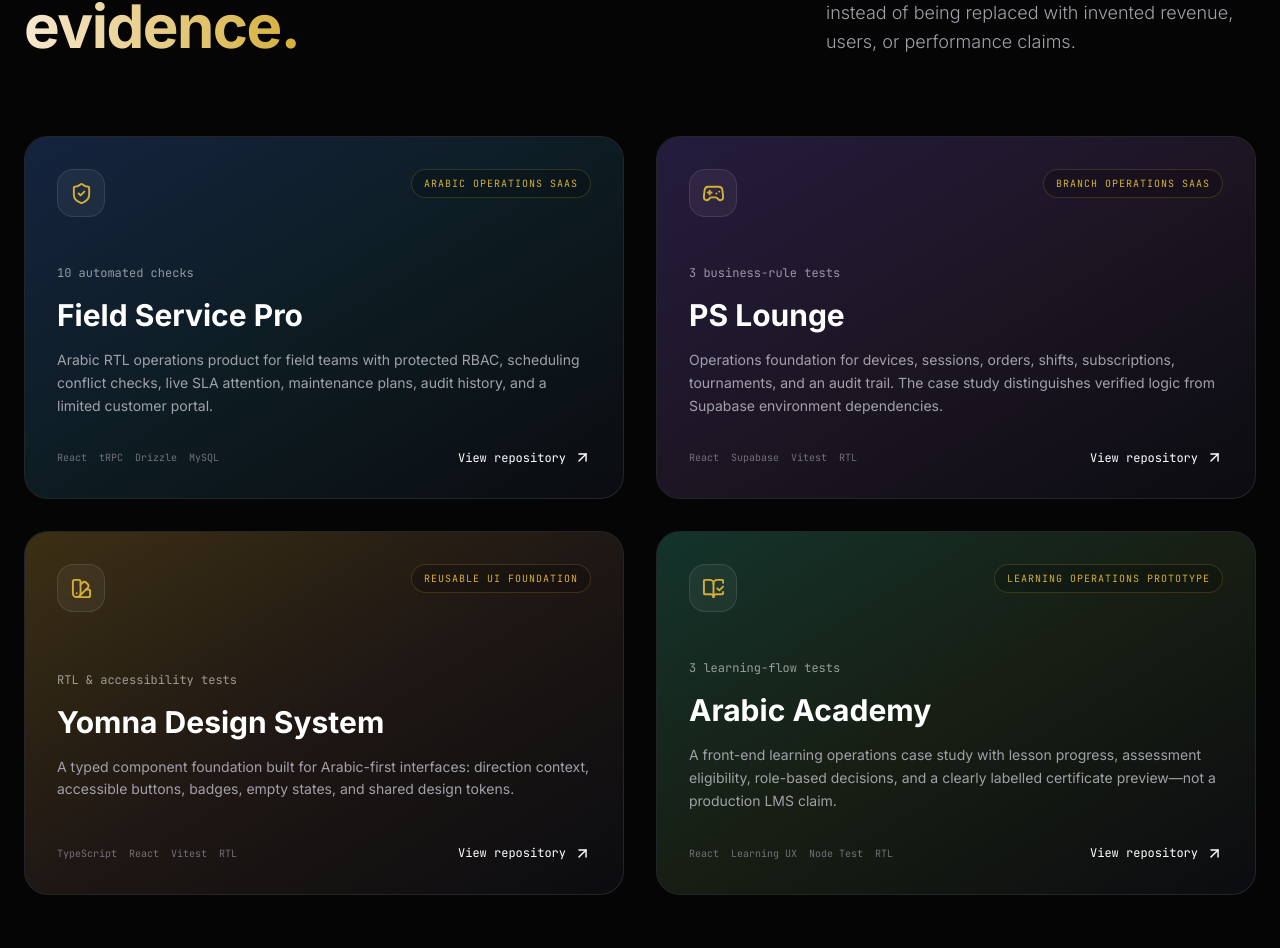
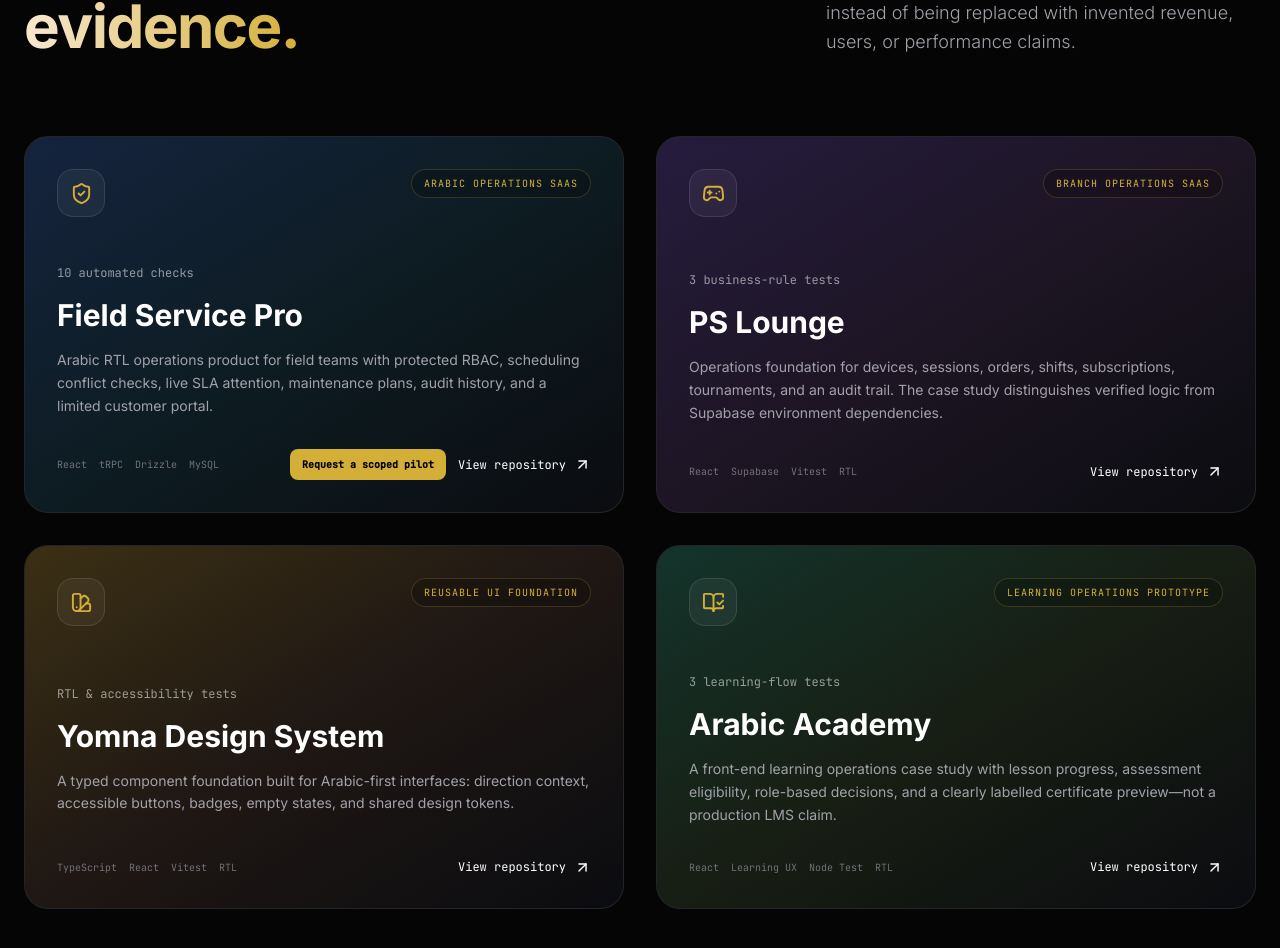
Before and after one commit to YOMNA190/yomna-portfolio, a React (Vite) app: page / in a window 1280 px wide. Shown: the part 1878-2826 px from the top of the page. Built offline with nearby package versions, Linux system fonts and the light colour scheme.

Commit message:
feat: add field service pilot CTA

```diff
--- a/src/sections/CaseStudiesNew.tsx
+++ b/src/sections/CaseStudiesNew.tsx
@@ -12,6 +12,8 @@ const projects = [
     tags: ['React', 'tRPC', 'Drizzle', 'MySQL'],
     icon: ShieldCheck,
     github: 'https://github.com/YOMNA190/field-service-pro',
+    offerHref: 'mailto:contact@yomna.dev?subject=طلب%20Pilot%20لـ%20ميداني%20Field%20Service%20Pro',
+    offerLabel: 'Request a scoped pilot',
     tone: 'from-blue-500/25 via-cyan-400/10 to-transparent',
   },
   {
@@ -67,19 +69,19 @@ export default function CaseStudiesNew() {
 }
 
 function ProjectCard({ project, index }: { project: typeof projects[number]; index: number }) {
-  const cardRef = useRef<HTMLAnchorElement>(null)
+  const cardRef = useRef<HTMLDivElement>(null)
   const [tilt, setTilt] = useState({ x: 0, y: 0 })
   const Icon = project.icon
-  const handleMouseMove = (event: React.MouseEvent<HTMLAnchorElement>) => {
+  const handleMouseMove = (event: React.MouseEvent<HTMLDivElement>) => {
     if (!cardRef.current) return
     const rect = cardRef.current.getBoundingClientRect()
     setTilt({ x: ((event.clientX - rect.left) / rect.width - 0.5) * 5, y: ((event.clientY - rect.top) / rect.height - 0.5) * -5 })
   }
 
-  return <motion.a ref={cardRef} href={project.github} target="_blank" rel="noreferrer" initial={{ opacity: 0, y: 32 }} whileInView={{ opacity: 1, y: 0 }} transition={{ delay: index * 0.08, duration: 0.7, ease: [0.16, 1, 0.3, 1] }} onMouseMove={handleMouseMove} onMouseLeave={() => setTilt({ x: 0, y: 0 })} style={{ rotateX: tilt.y, rotateY: tilt.x, transformStyle: 'preserve-3d' }} className="group relative min-h-[360px] rounded-3xl overflow-hidden border border-white/10 bg-[#0b0c10] p-8 flex flex-col justify-between transition-colors hover:border-accent-gold/40">
+  return <motion.div ref={cardRef} initial={{ opacity: 0, y: 32 }} whileInView={{ opacity: 1, y: 0 }} transition={{ delay: index * 0.08, duration: 0.7, ease: [0.16, 1, 0.3, 1] }} onMouseMove={handleMouseMove} onMouseLeave={() => setTilt({ x: 0, y: 0 })} style={{ rotateX: tilt.y, rotateY: tilt.x, transformStyle: 'preserve-3d' }} className="group relative min-h-[360px] rounded-3xl overflow-hidden border border-white/10 bg-[#0b0c10] p-8 flex flex-col justify-between transition-colors hover:border-accent-gold/40">
     <div className={`absolute inset-0 bg-gradient-to-br ${project.tone} opacity-80`} />
     <div className="relative z-10 flex items-start justify-between gap-5" style={{ transform: 'translateZ(35px)' }}><div className="w-12 h-12 rounded-2xl border border-white/10 bg-white/5 flex items-center justify-center text-accent-gold"><Icon size={23} /></div><span className="font-mono text-[10px] text-accent-gold tracking-widest uppercase px-3 py-1.5 border border-accent-gold/20 rounded-full bg-black/20">{project.category}</span></div>
     <div className="relative z-10 mt-12" style={{ transform: 'translateZ(45px)' }}><p className="font-mono text-xs text-white/55 mb-4">{project.evidence}</p><h3 className="text-3xl font-bold text-white mb-4 group-hover:text-accent-gold transition-colors">{project.title}</h3><p className="text-text-secondary text-sm leading-relaxed max-w-xl">{project.description}</p></div>
-    <div className="relative z-10 flex items-center justify-between gap-4 mt-8" style={{ transform: 'translateZ(35px)' }}><div className="flex flex-wrap gap-x-3 gap-y-1">{project.tags.map((tag) => <span key={tag} className="text-[10px] font-mono text-text-muted">{tag}</span>)}</div><span className="shrink-0 inline-flex items-center gap-2 text-xs font-mono text-white group-hover:text-accent-gold transition-colors">View repository <ArrowUpRight size={17} /></span></div>
-  </motion.a>
+    <div className="relative z-10 mt-8 flex flex-wrap items-center justify-between gap-4" style={{ transform: 'translateZ(35px)' }}><div className="flex flex-wrap gap-x-3 gap-y-1">{project.tags.map((tag) => <span key={tag} className="text-[10px] font-mono text-text-muted">{tag}</span>)}</div><div className="flex items-center gap-3">{project.offerHref && <a href={project.offerHref} className="rounded-lg bg-accent-gold px-3 py-2 text-[10px] font-mono font-bold text-black transition hover:bg-white">{project.offerLabel}</a>}<a href={project.github} target="_blank" rel="noreferrer" className="inline-flex items-center gap-2 text-xs font-mono text-white transition hover:text-accent-gold">View repository <ArrowUpRight size={17} /></a></div></div>
+  </motion.div>
 }
```
